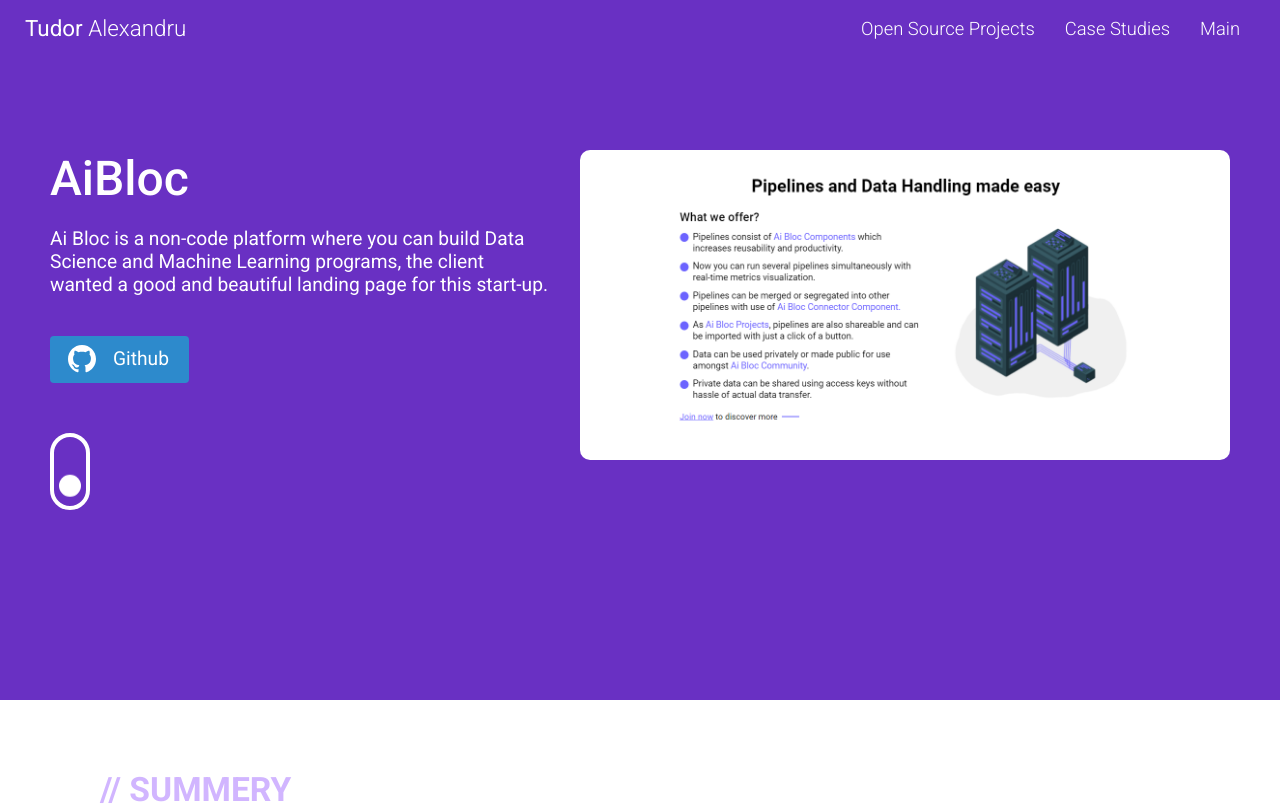
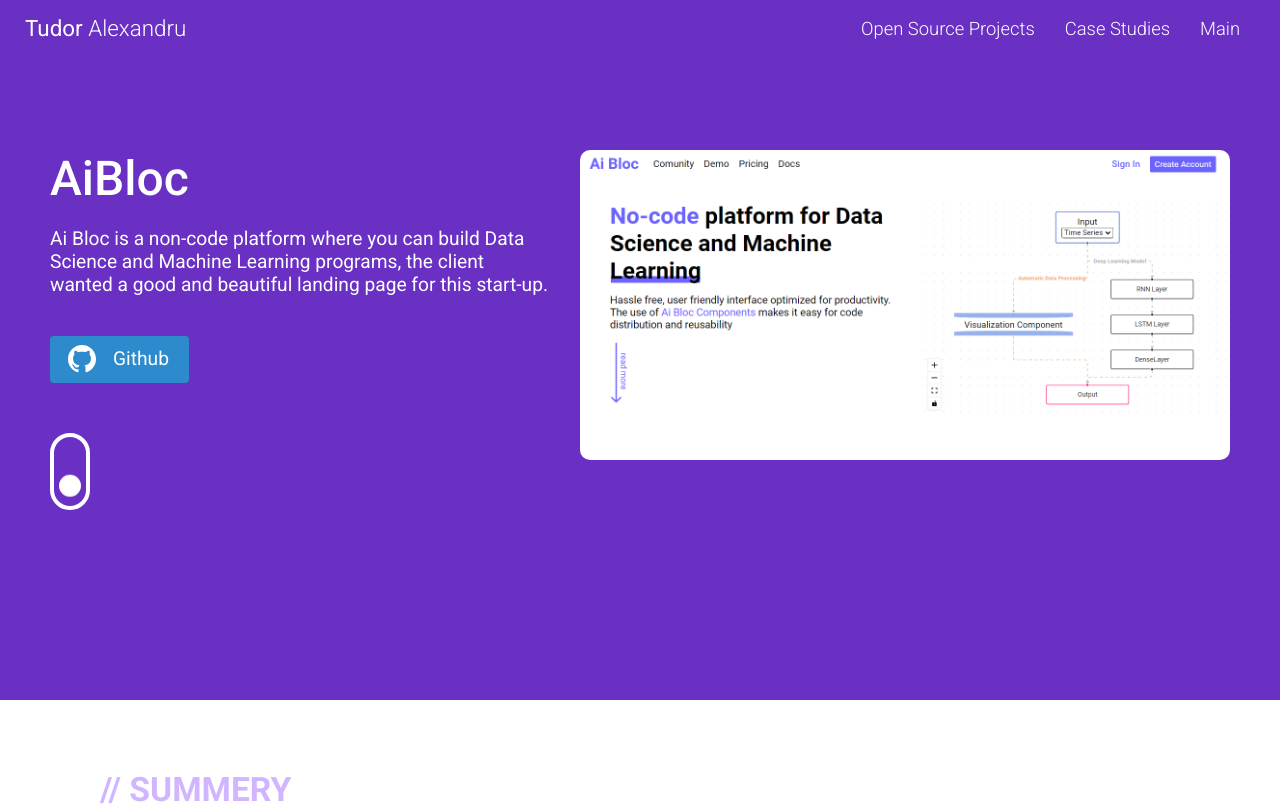
Before and after one commit to tudorale/portfolio-nextjs, a Next.js app: page /case-studies/aibloc in a window 1280 px wide. Shown: the top 805 px of the page. Built offline with nearby package versions, Linux system fonts and the light colour scheme.

Commit message:
image src bug

```diff
--- a/data.js
+++ b/data.js
@@ -9,7 +9,7 @@
         description: "Ai Bloc is a non-code platform where you can build Data Science and Machine Learning programs, the client wanted a good and beautiful landing page for this start-up.",
         images: {
                 imageOne: {
-                    src: "/casestudies/aibloc/image3.png",
+                    src: "/casestudies/aibloc/image1.png",
                     desc: "Hero section, with an interactiv demo from the product."
                 },
                 imageTwo: {
```
Also changed, not shown: public/casestudies/aibloc/image1.png (renamed from public/casestudies/aibloc/aiblocTwo.png).
